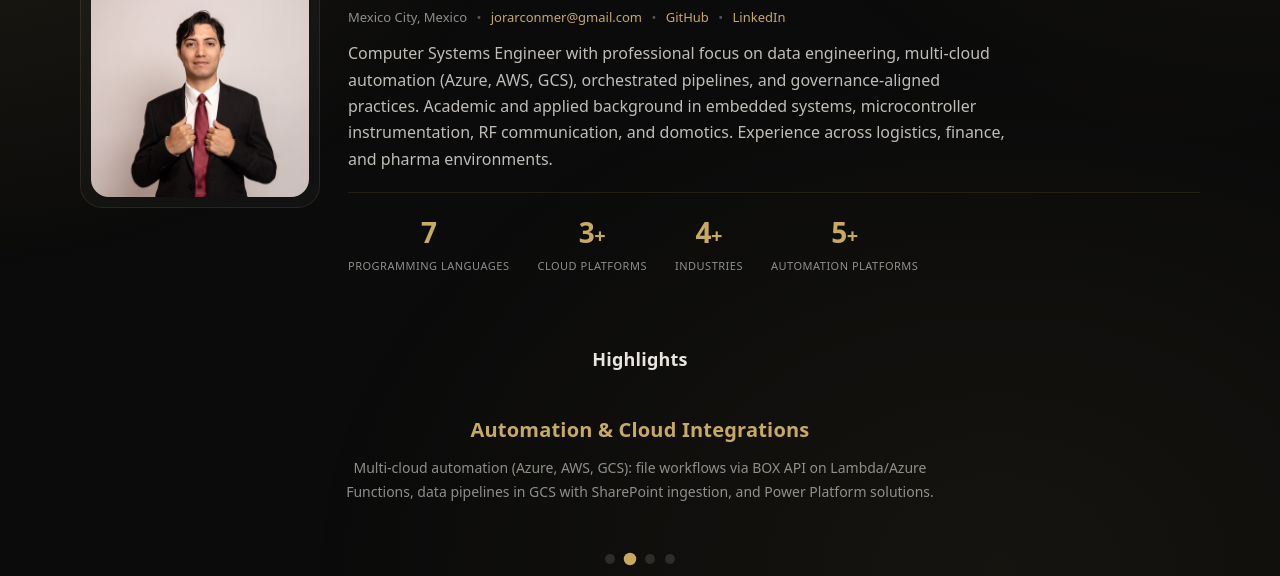
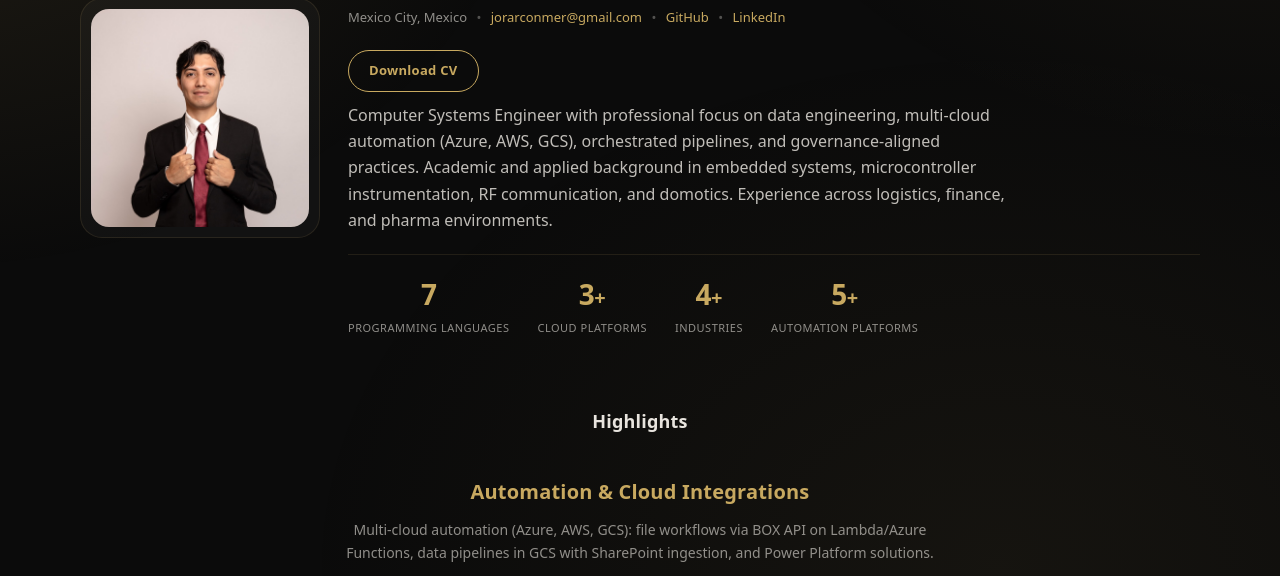
Before and after one commit to JACM8544/WebPortfolioJACM, a plain HTML site: page index.html in a window 1280 px wide. Shown: the part 224-800 px from the top of the page. Drawn offline with nearby package versions, Linux system fonts and the light colour scheme; no server answers.

Commit message:
Add Download CV button to hero section
- Gold outlined button below contact links, opens cv.html in new tab
- Hover fills with gold background
- i18n: "Download CV" / "Descargar CV"

Co-Authored-By: Claude Opus 4.6 (1M context) <noreply@anthropic.com>

```diff
--- a/index.html
+++ b/index.html
@@ -60,6 +60,8 @@
             <span class="dot">&bull;</span>
             <a href="https://www.linkedin.com/in/jacm8544" target="_blank" rel="noreferrer">LinkedIn</a>
           </p>
+
+          <a href="cv.html" target="_blank" class="cv-btn" data-i18n="cv_btn">Download CV</a>
 
           <p class="hero__about" data-i18n="hero_about">
             Computer Systems Engineer with professional focus on data engineering, multi-cloud automation (Azure, AWS, GCS),
@@ -512,6 +514,7 @@
         nav_top: "Top", nav_highlights: "Highlights", nav_experience: "Experience",
         nav_project: "Project", nav_demos: "Demos", nav_skills: "Skills", nav_education: "Education",
         hero_subtitle: "Computer Systems Engineer",
+        cv_btn: "Download CV",
         hero_about: "Computer Systems Engineer with professional focus on data engineering, multi-cloud automation (Azure, AWS, GCS), orchestrated pipelines, and governance-aligned practices. Academic and applied background in embedded systems, microcontroller instrumentation, RF communication, and domotics. Experience across logistics, finance, and pharma environments.",
         highlights_title: "Highlights",
         hl1_title: "Data Lake & Governance",
@@ -611,6 +614,7 @@
         nav_top: "Inicio", nav_highlights: "Destacados", nav_experience: "Experiencia",
         nav_project: "Proyecto", nav_demos: "Demos", nav_skills: "Habilidades", nav_education: "Educaci\u00f3n",
         hero_subtitle: "Ingeniero en Sistemas Computacionales",
+        cv_btn: "Descargar CV",
         hero_about: "Ingeniero en Sistemas Computacionales con enfoque profesional en ingenier\u00eda de datos, automatizaci\u00f3n multi-nube (Azure, AWS, GCS), pipelines orquestados y pr\u00e1cticas alineadas a gobernanza. Formaci\u00f3n acad\u00e9mica y aplicada en sistemas embebidos, instrumentaci\u00f3n con microcontroladores, comunicaci\u00f3n por radiofrecuencia y dom\u00f3tica. Experiencia en log\u00edstica, finanzas y farmac\u00e9utica.",
         highlights_title: "Destacados",
         hl1_title: "Data Lake y Gobernanza",
--- a/styles.css
+++ b/styles.css
@@ -213,6 +213,27 @@ main{
   margin: 0 0 12px 0;
   color: var(--muted);
   font-size: 13px;
+}
+
+.cv-btn{
+  display: inline-block;
+  margin: 10px 0 0 0;
+  padding: 9px 20px;
+  font-size: 13px;
+  font-weight: 700;
+  letter-spacing: .3px;
+  border-radius: 999px;
+  border: 1px solid var(--accent);
+  color: var(--accent);
+  background: transparent;
+  transition: background .25s, color .25s, transform .15s;
+}
+
+.cv-btn:hover{
+  background: var(--accent);
+  color: var(--bg);
+  text-decoration: none;
+  transform: translateY(-1px);
 }
 
 .hero__about{
```
